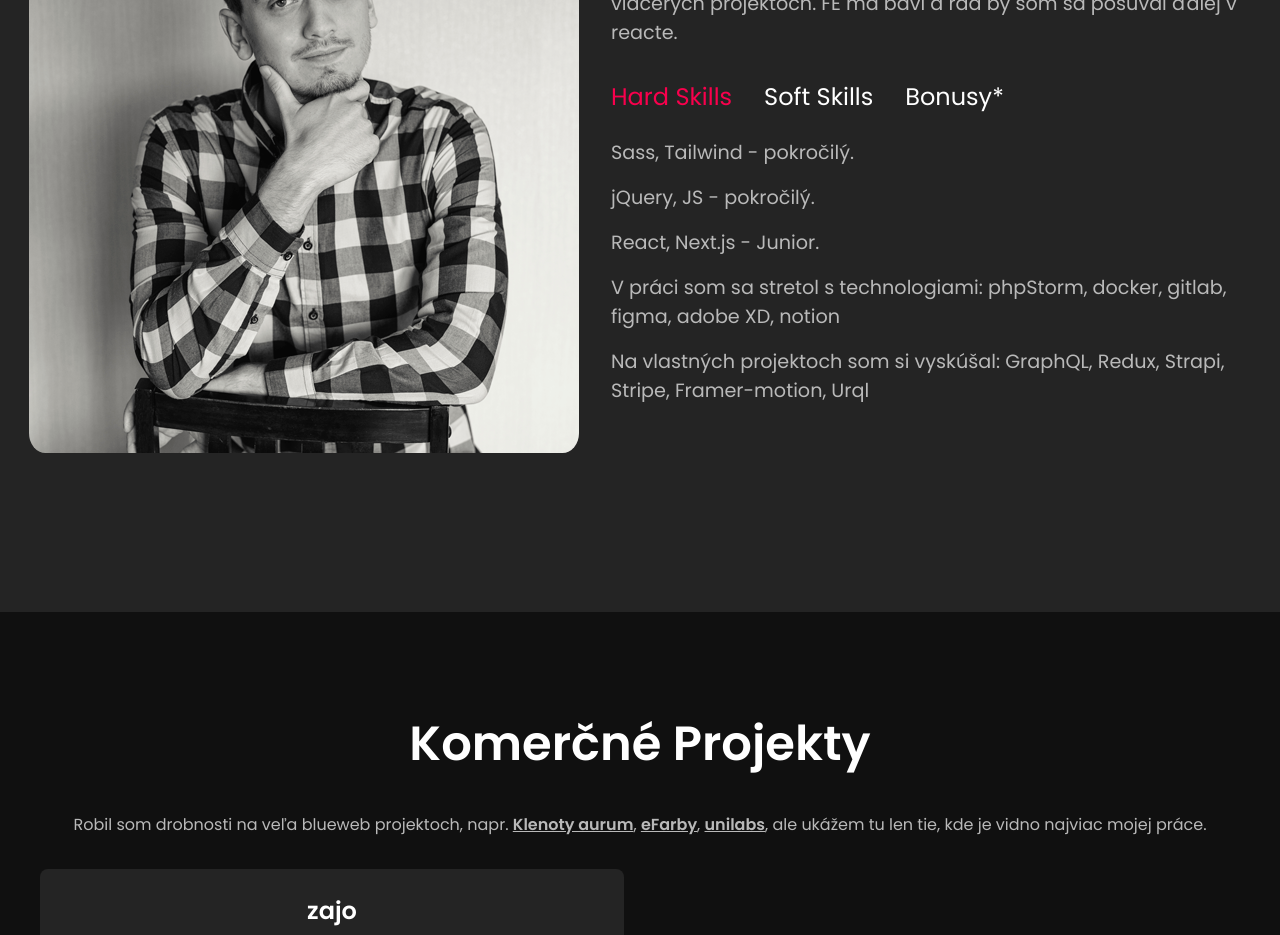
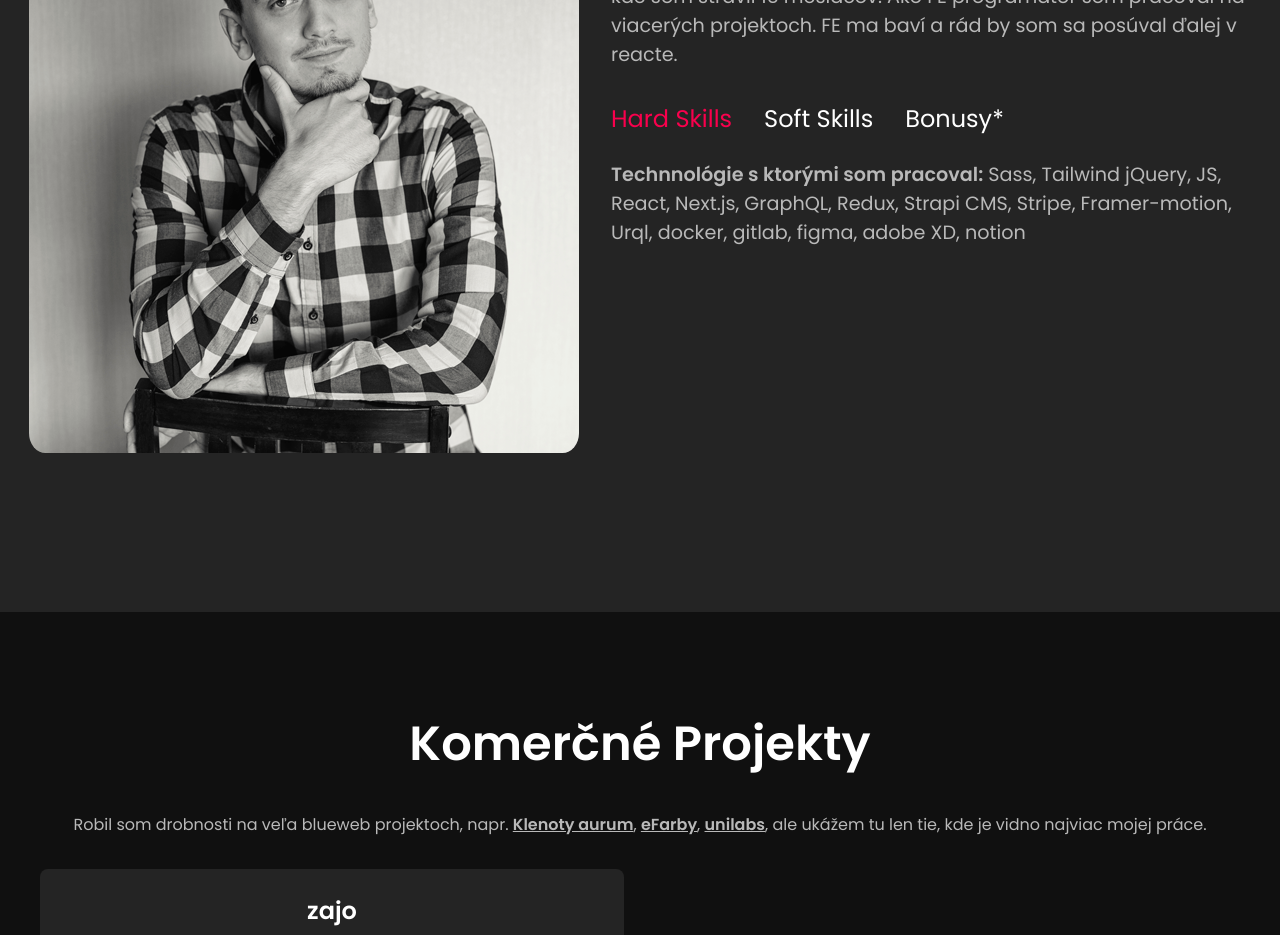
Before and after one commit to Patrik17671/Spilus_Portfolio, a React (Create React App) app: page / in a window 1280 px wide. Shown: the part 1340-2275 px from the top of the page. Built offline with nearby package versions, Linux system fonts and the light colour scheme.

Commit message:
Update about

```diff
--- a/src/pages/About.js
+++ b/src/pages/About.js
@@ -35,15 +35,8 @@ const About = () => {
                     </ul>
                     <StyledSkills>
                         <div className={activeClass === 1 ? "active" : "hide"}>
-                            <p>Sass, Tailwind - pokročilý.</p>
-                            <p>jQuery, JS - pokročilý.</p>
-                            <p>React, Next.js - Junior.</p>
-                            <p>V práci som sa stretol s technologiami:
-                                phpStorm, docker, gitlab, figma, adobe XD, notion
-                            </p>
-                            <p>Na vlastných projektoch som si vyskúšal:
-                                GraphQL, Redux, Strapi, Stripe, Framer-motion, Urql
-                            </p>
+                            <p><strong>Technnológie s ktorými som pracoval:</strong> Sass, Tailwind
+                            jQuery, JS, React, Next.js, GraphQL, Redux, Strapi CMS, Stripe, Framer-motion, Urql, docker, gitlab, figma, adobe XD, notion</p>
                         </div>
 
                         <div className={activeClass === 2 ? "active" : "hide"}>
```
